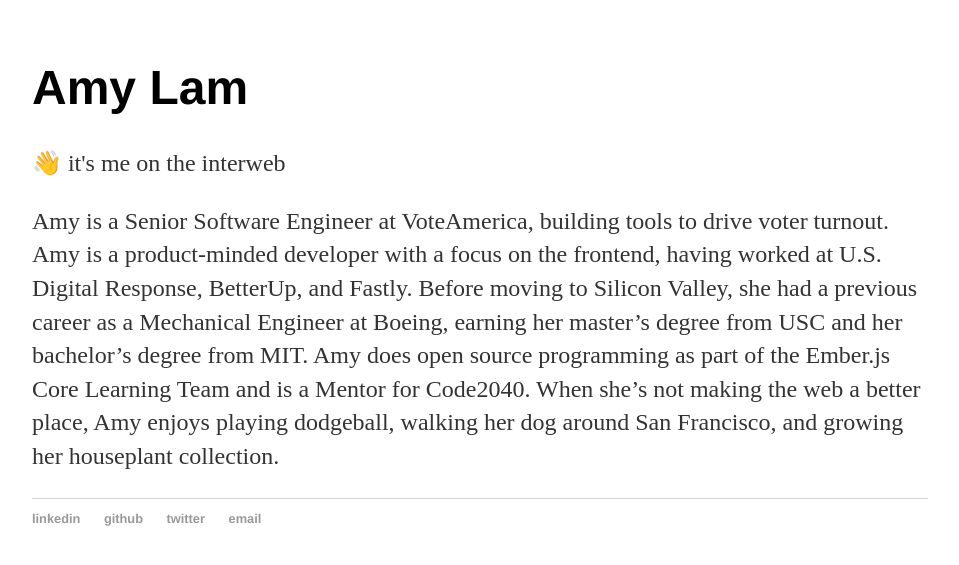
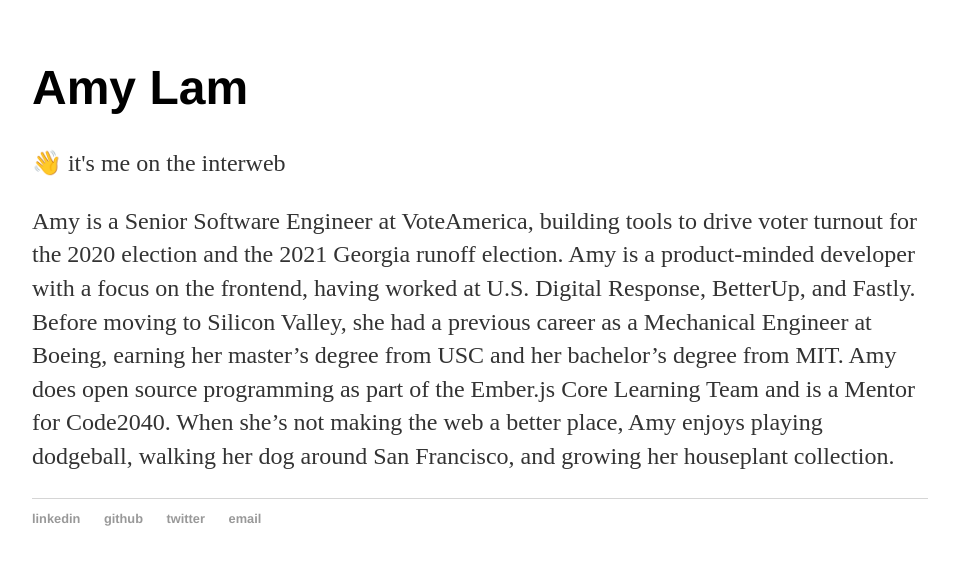
Before and after one commit to amyrlam/amyrlam.github.io-old, a Jekyll site: the page built from index.html, in a window 1280 px wide. Shown: the top 565 px of the page, without its empty margins (160-1119 px from the left). Built offline with Jekyll 4.4.1, drawn with Linux system fonts in a browser that asks for light colours.

Commit message:
Update index.html

```diff
--- a/index.html
+++ b/index.html
@@ -7,5 +7,5 @@
 
   <p>👋 it's me on the interweb</p>
 
-  <p>Amy is a Senior Software Engineer at VoteAmerica, building tools to drive voter turnout. Amy is a product-minded developer with a focus on the frontend, having worked at U.S. Digital Response, BetterUp, and Fastly. Before moving to Silicon Valley, she had a previous career as a Mechanical Engineer at Boeing, earning her master’s degree from USC and her bachelor’s degree from MIT. Amy does open source programming as part of the Ember.js Core Learning Team and is a Mentor for Code2040. When she’s not making the web a better place, Amy enjoys playing dodgeball, walking her dog around San Francisco, and growing her houseplant collection.</p>
+  <p>Amy is a Senior Software Engineer at VoteAmerica, building tools to drive voter turnout for the 2020 election and the 2021 Georgia runoff election. Amy is a product-minded developer with a focus on the frontend, having worked at U.S. Digital Response, BetterUp, and Fastly. Before moving to Silicon Valley, she had a previous career as a Mechanical Engineer at Boeing, earning her master’s degree from USC and her bachelor’s degree from MIT. Amy does open source programming as part of the Ember.js Core Learning Team and is a Mentor for Code2040. When she’s not making the web a better place, Amy enjoys playing dodgeball, walking her dog around San Francisco, and growing her houseplant collection.</p>
 </div><!-- /.blurb -->
```
